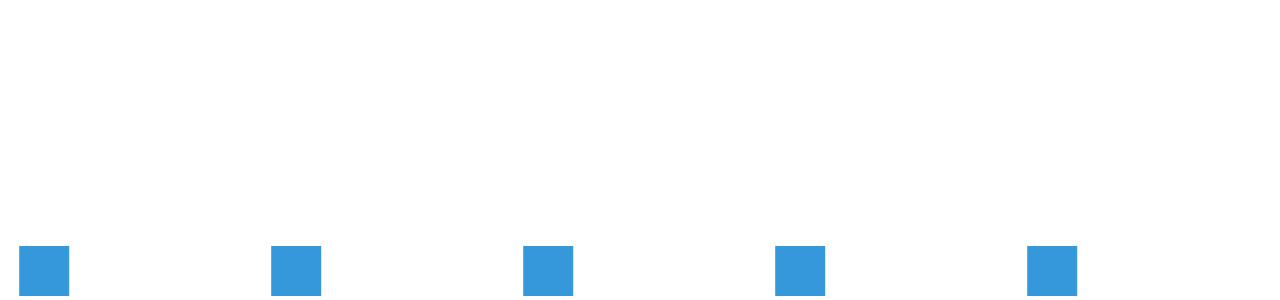
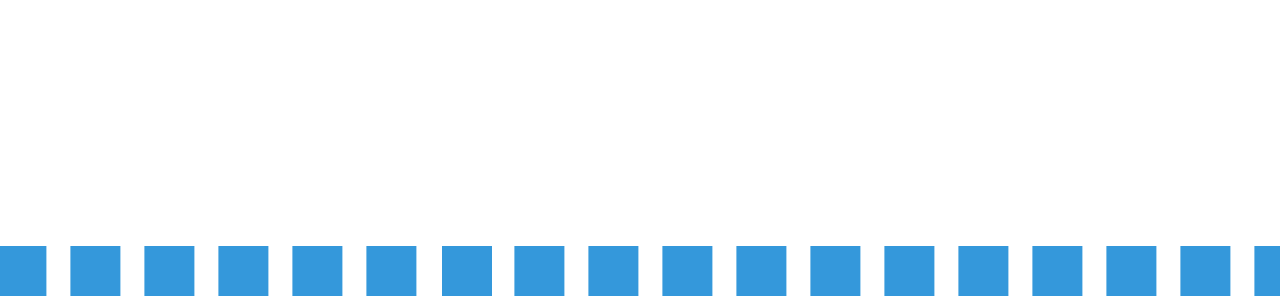
Before and after one commit to KomarCsaba/Mario, a React (Create React App) app: page / in a window 1280 px wide. Shown: the part 500-800 px from the top of the page. Built offline with nearby package versions, Linux system fonts and the light colour scheme.

Commit message:
Moving component

```diff
--- a/src/MovingComponent.css
+++ b/src/MovingComponent.css
@@ -11,12 +11,15 @@
   width: 50px; /* Adjust the width based on your preference */
   height: 50px; /* Adjust the height based on your preference */
   background-color: #3498db; /* Adjust the background color based on your preference */
-  margin-right: 200px; /* Adjust the spacing between components based on your preference */
+  margin-right: 20px; /* Adjust the spacing between components based on your preference */
   animation: moveLeft 5s linear infinite; /* Adjust the animation duration based on your preference */
 }
 
 @keyframes moveLeft {
-  to {
+  0% {
+    transform: translateX(100%);
+  }
+  100% {
     transform: translateX(-100%);
   }
 }
```
